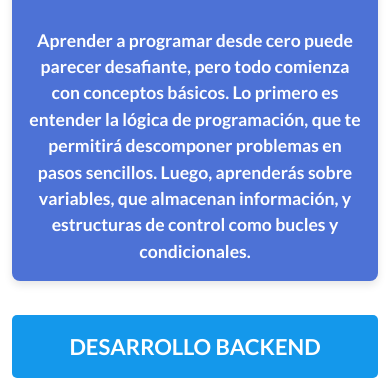
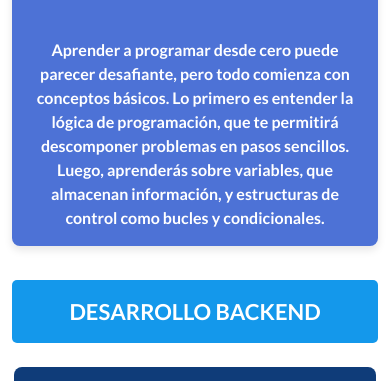
Before and after one commit to martincampanello/INTEC-integradorDW1, a plain HTML site: page programacion.html in a window 390 px wide. Shown: the part 749-1130 px from the top of the page. Drawn offline with nearby package versions, Linux system fonts and the light colour scheme.

Commit message:
Add files via upload

```diff
--- a/style2.css
+++ b/style2.css
@@ -207,7 +207,8 @@ margin-bottom: 15px;
 #frontend-content p,
 #backend-content p, #basics-content p {
     font-weight: bold;
-    font-size: 1.1em;
+    font-size: 18px;
+    margin-top: 10px;
     color: white;
 }
 #frontend-content p{
@@ -390,4 +391,8 @@ margin: 10px;
     margin-bottom: 10px;
     border-radius: 8px;
 }
+#frontend-content p,
+#backend-content p, #basics-content p {
+    font-size: 16px;
 }
+}
```
